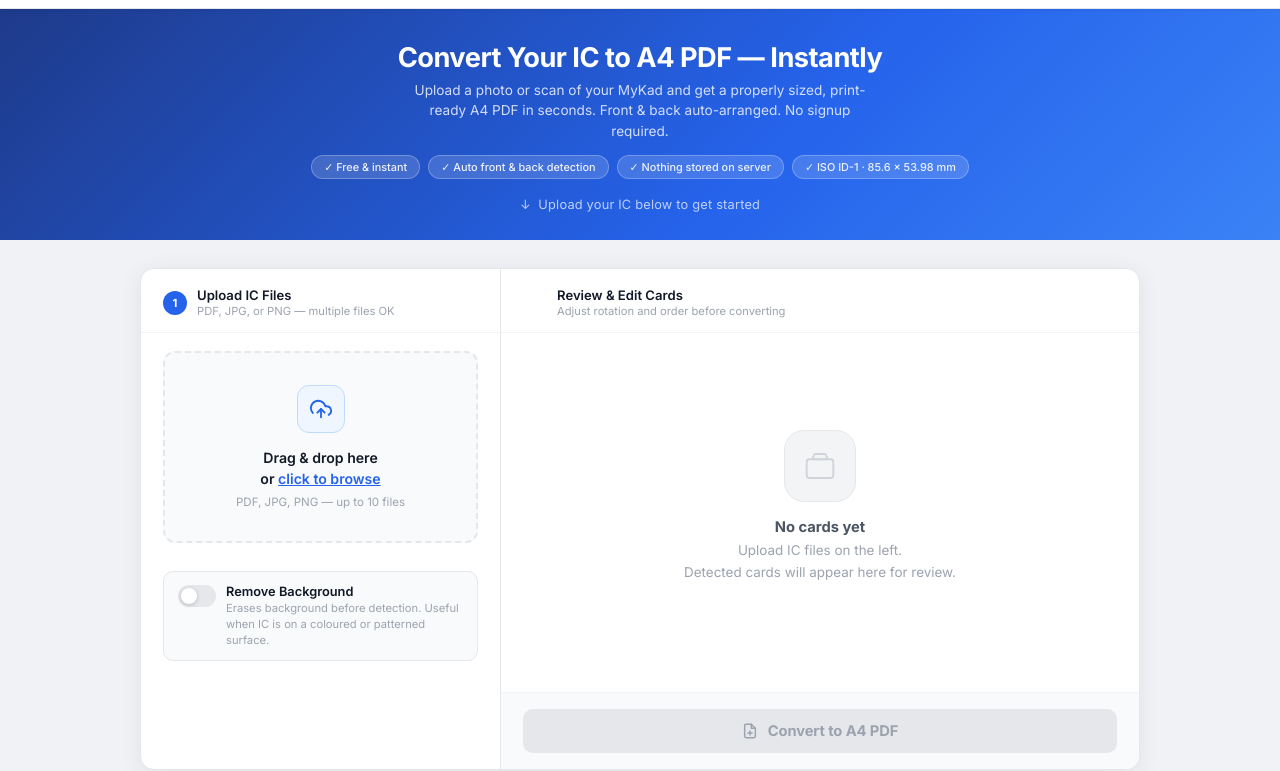
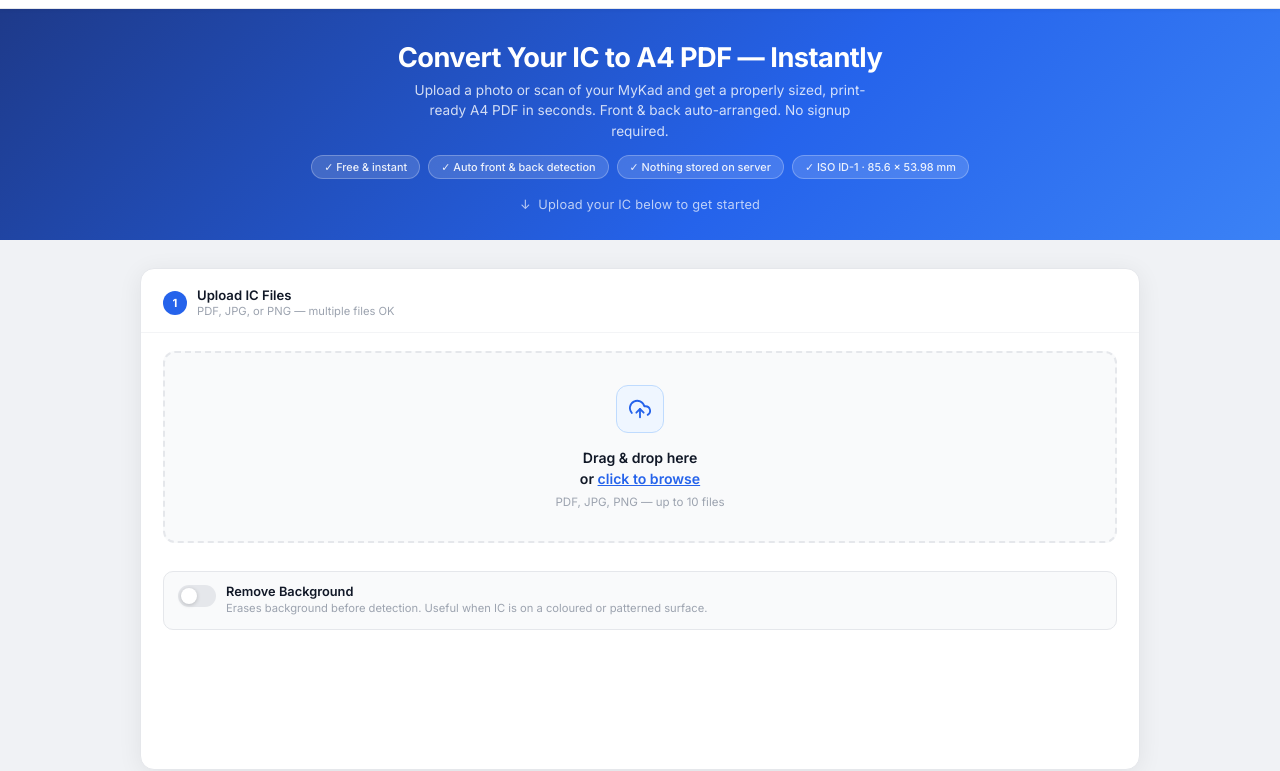
Before and after one commit to naoki-ALTRENYX/naoki_IC_project, a plain HTML site: page templates/index.html in a window 1280 px wide. Shown: the part 47-818 px from the top of the page. Drawn offline with Linux system fonts and the light colour scheme.

Commit message:
Update index.html

```diff
--- a/templates/index.html
+++ b/templates/index.html
@@ -136,7 +136,9 @@
       border-right: 1px solid var(--gray-200);
       display: flex;
       flex-direction: column;
+      transition: width 0.3s;
     }
+    .left-panel.solo { width: 100%; border-right: none; }
 
     .panel-head {
       padding: 18px 22px 14px;
@@ -502,7 +504,7 @@
     <div class="tool-body">
 
       <!-- LEFT: Upload -->
-      <div class="left-panel">
+      <div class="left-panel solo" id="leftPanel">
         <div class="panel-head">
           <div class="panel-step">1</div>
           <div>
@@ -546,7 +548,7 @@
       </div>
 
       <!-- RIGHT: Preview -->
-      <div class="right-panel">
+      <div class="right-panel" id="rightPanel" style="display:none">
         <div class="panel-head right">
           <div class="panel-step" id="step2Badge" style="opacity:0;transition:opacity 0.3s,background 0.3s;background:var(--blue)">2</div>
           <div>
@@ -712,6 +714,8 @@
       hintBar.classList.add('show');
       convertBtn.disabled = false;
       document.getElementById('step2Badge').style.opacity = '1';
+      document.getElementById('rightPanel').style.display = 'flex';
+      document.getElementById('leftPanel').classList.remove('solo');
     } catch (err) {
       showError(err.message);
     } finally {
@@ -840,6 +844,8 @@
     hintBar.classList.remove('show');
     convertBtn.disabled = true;
     document.getElementById('step2Badge').style.opacity = '0';
+    document.getElementById('rightPanel').style.display = 'none';
+    document.getElementById('leftPanel').classList.add('solo');
     convertBtn.innerHTML = `<svg width="16" height="16" viewBox="0 0 24 24" fill="none" stroke="currentColor" stroke-width="2.2" stroke-linecap="round" stroke-linejoin="round"><path d="M14 2H6a2 2 0 0 0-2 2v16a2 2 0 0 0 2 2h12a2 2 0 0 0 2-2V8z"/><polyline points="14 2 14 8 20 8"/><line x1="12" y1="18" x2="12" y2="12"/><line x1="9" y1="15" x2="15" y2="15"/></svg> Convert to A4 PDF`;
   }
 
```
